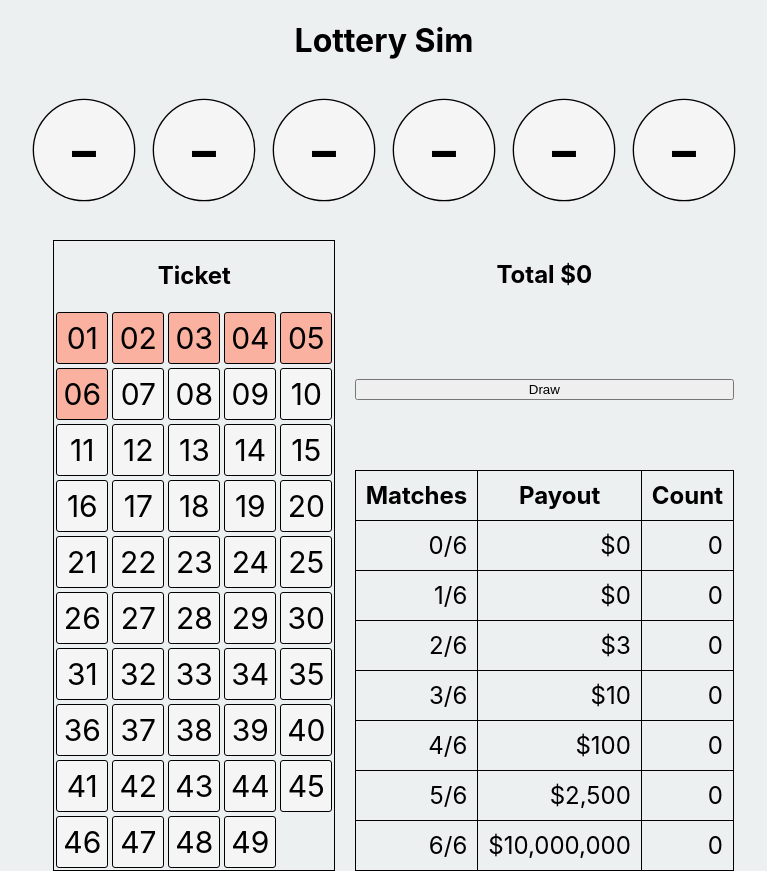
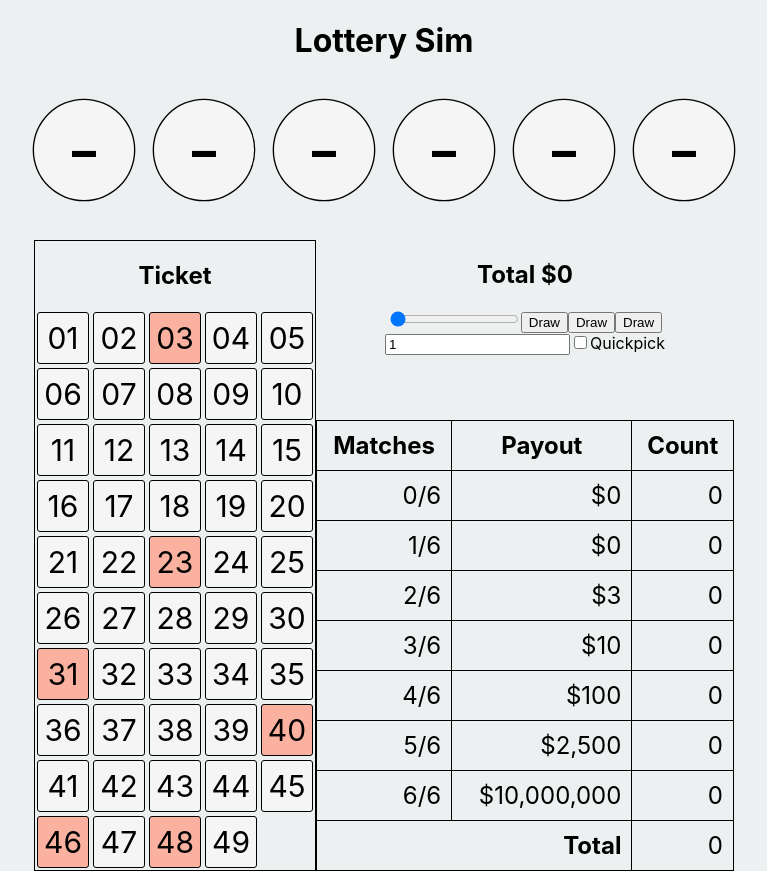
Before and after one commit to CameronCanning/lottery-sim, a React (Create React App) app: page / in a window 1280 px wide. Shown: the whole page, without its empty margins (256-1023 px from the left). Built offline with nearby package versions, Linux system fonts and the light colour scheme.

Commit message:
Draw settings

```diff
--- a/src/App.js
+++ b/src/App.js
@@ -1,7 +1,5 @@
 import React, { useState, useEffect } from 'react';
-import Ball from './Ball.js';
 import { draw, calcMatches } from './Lottery.js';
-//import { lotteries } from './lotteries.js'
 import './App.css';
 import BallContainer from './BallContainer.js';
 import Ticket from './Ticket.js';
@@ -12,34 +10,31 @@ function App() {
     //setup state
     const [numBalls, setNumBalls] = useState(6);
     const [range, setRange] = useState(49);
-  const [numDraws, setNumDraws] = useState(0);
+    const [numDraws, setNumDraws] = useState(1);
     //lottery state
     const [draws, setDraws] = useState([...Array(numBalls)].fill('-'));
-  const [bonusDraw, setBonusDraw] = useState(0);
-  const [picks, setPicks] = useState(new Set([1,2,3,4,5,6]));
-  const [bonusPick, setBonusPick] = useState(0);
+    const [picks, setPicks] = useState(draw(numBalls, range));
     const [matches, setMatches] = useState(new Set());
-  const [payouts, setPayouts] = useState([0,0,3,10,100,2500,10000000])
+    const [payouts, setPayouts] = useState([0, 0, 3, 10, 100, 2500, 10000000]);
+    const [quickPick, setQuickPick] = useState(false);
     //winnings
     const [price, setPrice] = useState(3);
-  const [results, setResults] = useState([...Array(numBalls+1)].fill(0));
+    const [results, setResults] = useState([...Array(numBalls + 1)].fill(0));
     const [total, setTotal] = useState(0);
-
-  const drawBalls = [...Array(numBalls).keys()].map((id) => {
-    let _value = [...draws][id];
-    return <Ball key={ id } value={ _value } isMatch={ matches.has(_value) }/>;
-  });
+    const [speed, setSpeed] = useState(1);
+    const [drawing, setDrawing] = useState(false);
+    const [intervalId, setIntervalId] = useState(null);
 
     const doDraw = (count) => {
+        setDrawing(true);
 
         const test = setInterval(() => {
-      if (count > 0){
-        let [currentDraws, currentBonusDraw] = draw(numBalls, range);
-        let matches = calcMatches(currentDraws, picks);
+            let currentPicks;
+            quickPick ? currentPicks = draw(numBalls, range) : currentPicks = picks;
+            setPicks(currentPicks);
+            let currentDraws = draw(numBalls, range);
+            let matches = calcMatches(currentDraws, currentPicks);
 
-        //const tempResults = [...results];
-        //tempResults[matches.size] += 1;
-        //setResults(tempResults);
             setResults((results) => {
                 const tempResults = [...results];
                 tempResults[matches.size] += 1;
@@ -48,16 +43,23 @@ function App() {
 
             setTotal(total => total - price + payouts[matches.size]);
             setDraws(currentDraws);
-        setBonusDraw(currentBonusDraw);
             setMatches(matches)
+
             count = count - 1;
+            console.log(count);
+            if (count < 1) {
+                setDrawing(false);
+                clearInterval(test);
             }
 
-    } , 1);
-    //clearInterval(test);
+        }, 1000 / speed);
+        setIntervalId(test);
+    };
+
+    const stopDraw = () => {
+        setDrawing(false);
+        clearInterval(intervalId);
     }
-
-
 
     const style1 = {
         display: 'flex',
@@ -69,21 +71,33 @@ function App() {
         justifyContent: 'space-between',
 
     }
+
+    const handleChange = ( event ) => {
+        setSpeed(event.target.value);
+    }
+
     return (
         <div className="App">
             <h1>Lottery Sim</h1>
-        <BallContainer balls={ drawBalls }/>
+            <BallContainer numBalls={numBalls} draws={draws} matches={matches}/>
             <div style={style1}>
-          <Ticket range={ range } numBalls={ numBalls } picks={ picks } setPicks={ setPicks }/>
+                <Ticket range={range} numBalls={numBalls} picks={picks} setPicks={setPicks} />
                 <div style={style2}>
-            <h2 style={{fontSize: '24px', }}>{'Total $'+total.toLocaleString()}</h2>
-            <button onClick={ () => { doDraw(1000) } }>Draw</button>
-            <PayoutTable payouts={ payouts } results={ results } numBalls={ numBalls }/>
+                    <div className='control-panel'>
+                        <h2 style={{ fontSize: '24px', }}>{'Total $' + total.toLocaleString()}</h2>
+                        <input type='range' min={1} max={25} step={1} value={speed} onChange={handleChange}/>
+
+                        <button onClick={() => {
+                            drawing ? stopDraw() : doDraw(numDraws) }}>{drawing && numDraws  ? 'Stop' : 'Draw'}</button>
+                        <button onClick={() => {  }}>Draw</button>
+                        <button onClick={() => { doDraw(100) }}>Draw</button>
+                        <input type='number' min={1} value={numDraws} onChange={e => setNumDraws(e.target.value)}/>
+                        <input type='checkbox' onChange={e => {setQuickPick(e.target.checked)}}/>
+                        <label>Quickpick</label>
                     </div>
-
+                    <PayoutTable payouts={payouts} results={results} numBalls={numBalls} />
                 </div>
-
-
+            </div>
         </div>
     );
 }
--- a/src/BallContainer.js
+++ b/src/BallContainer.js
@@ -1,4 +1,6 @@
-function BallContainer({ balls }){
+import Ball from './Ball.js';
+
+function BallContainer({ numBalls, draws, matches }){
     const style = {
         justifyContent: 'center',
         display: 'flex',
@@ -11,7 +13,11 @@ function BallContainer({ balls }){
 
     return(
         <div style={style}>
-            {balls}
+            {
+                [...Array(numBalls).keys()].map((id) => {
+                    let _value = [...draws][id];
+                    return <Ball key={id} value={_value} isMatch={matches.has(_value)} /> })
+            }
         </div>
     );
 }
--- a/src/Lottery.js
+++ b/src/Lottery.js
@@ -1,10 +1,9 @@
-export function draw(n, range, bonus=0){
+export function draw(n, range){
     const draws = new Set();
     while (draws.size < n){
         draws.add(Math.ceil(Math.random()*range));
     }
-    let bonusNum = Math.ceil(Math.random()*bonus);
-    return [draws, bonusNum]
+    return draws
 }
 
 export function calcMatches(setA, setB){
--- a/src/PayoutTable.js
+++ b/src/PayoutTable.js
@@ -13,6 +13,16 @@ function PayoutTable({ payouts, results, numBalls}){
         borderCollapse: 'collapse',
         padding: '10px',
         fontSize: '24px'
+    }
+
+    const style2 = {
+        textAlign: 'right',
+        border: '1px solid black',
+        borderCollapse: 'collapse',
+        padding: '10px',
+        fontSize: '24px',
+        fontWeight: 'bold'
+
     }
     return(
         //TODO: use CSS or stylyed components
@@ -34,6 +44,10 @@ function PayoutTable({ payouts, results, numBalls}){
                 </tr>
                 );
             })}
+            <tr>
+                <td style={style2} colSpan='2'>Total</td>
+                <td style={style}> { results.reduce((a,b) => a+b,0) }</td>
+            </tr>
             </tbody>
         </table>
 
```
Lines whose indentation alone changed are shown as unchanged.
